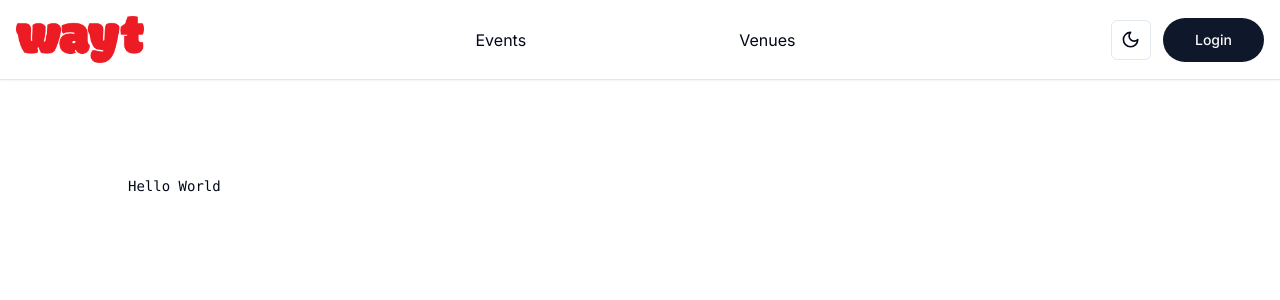
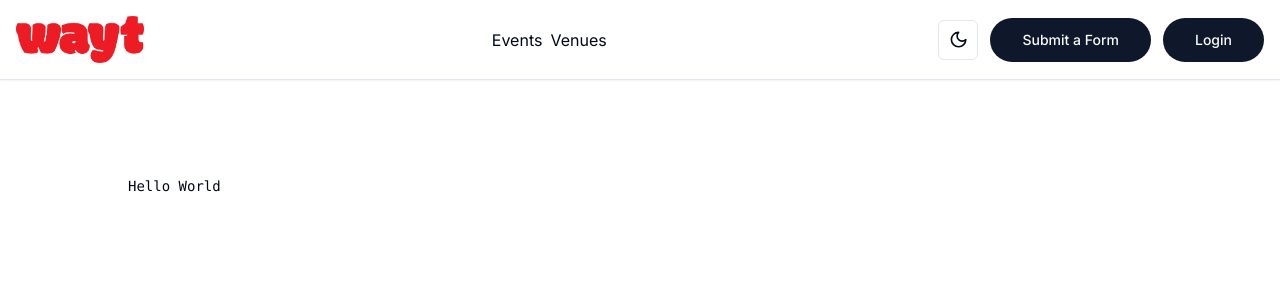
Before and after one commit to TenThirtyFour/Wayt-Git, a Next.js app: page / in a window 1280 px wide. Shown: the top 300 px of the page. Built offline with nearby package versions, Linux system fonts and the light colour scheme; no server answers.

Commit message:
modified:   src/components/shared/header.tsx

```diff
--- a/src/components/shared/header.tsx
+++ b/src/components/shared/header.tsx
@@ -7,6 +7,12 @@ import { Button } from "@/components/ui/button";
 import { useTheme } from "next-themes";
 import { useEffect, useState } from "react";
 import { ModeToggle } from "@/components/ui/mode-toggle";
+import {
+  NavigationMenu,
+  NavigationMenuList,
+  NavigationMenuItem,
+  NavigationMenuLink,
+} from "@/components/ui/navigation-menu";
 
 const Header = () => {
   const { theme } = useTheme();
@@ -29,13 +35,27 @@ const Header = () => {
           />
         </Link>
 
-        <nav className="hidden md:flex w-full max-w-xs justify-between">
-          <Link href="/events" className="nav-link">Events</Link>
-          <Link href="/venues" className="nav-link">Venues</Link>
-        </nav>
+        <NavigationMenu>
+          <NavigationMenuList className="flex w-full max-w-xs justify-between">
+            <NavigationMenuItem>
+              <Link href="/events" passHref>
+                <NavigationMenuLink className="nav-link">Events</NavigationMenuLink>
+              </Link>
+            </NavigationMenuItem>
+            <span className="mx-4"></span> {/* Adds a bigger gap */}
+            <NavigationMenuItem>
+              <Link href="/venues" passHref>
+                <NavigationMenuLink className="nav-link">Venues</NavigationMenuLink>
+              </Link>
+            </NavigationMenuItem>
+          </NavigationMenuList>
+        </NavigationMenu>
 
         <div className="flex items-center space-x-3">
           {mounted && <ModeToggle />}
+          <Button asChild className="rounded-full" size="lg">
+            <Link href="/eventform">Submit a Form</Link>
+          </Button>
           <SignedIn>
             <UserButton />
           </SignedIn>
```
